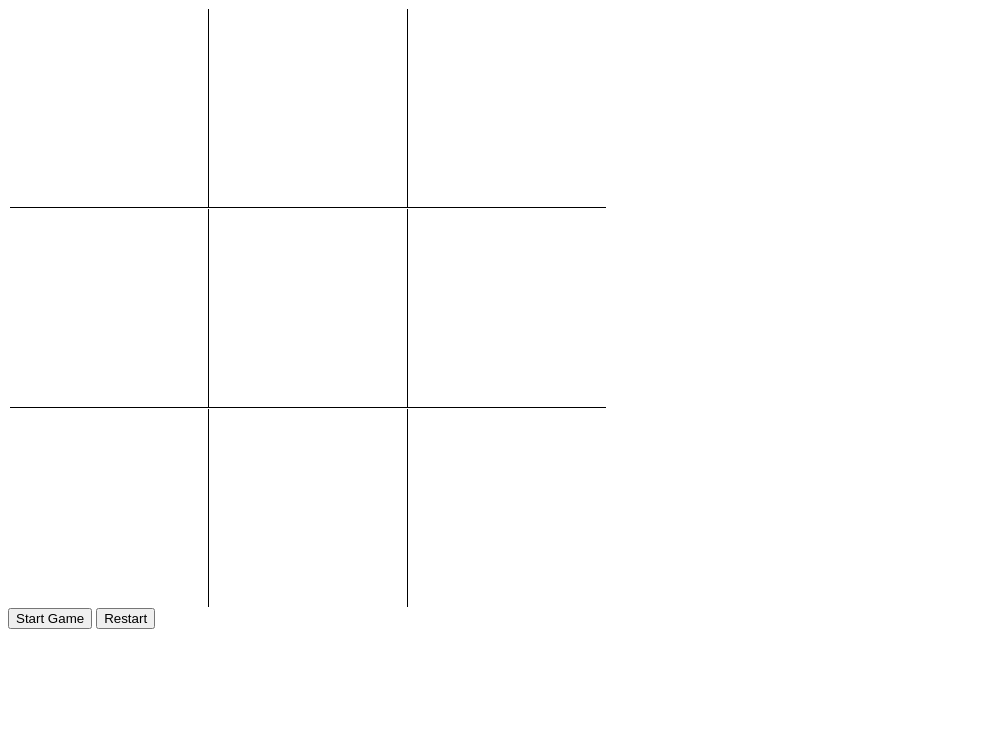
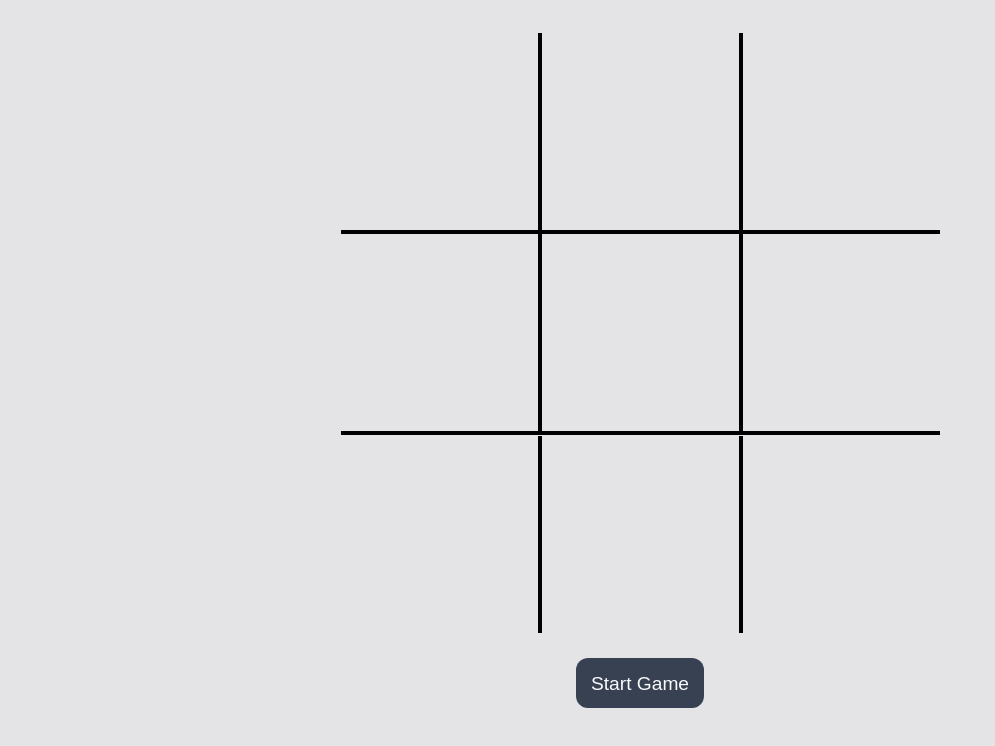
Before and after one commit to function09/Tic-Tac-Toe, a website: page index.html in a window 1280 px wide. Shown: the whole page, without its empty margins (0-995 px from the left). Drawn offline with Linux system fonts and the light colour scheme.

Commit message:
Clean up code and add styling

```diff
--- a/index.html
+++ b/index.html
@@ -7,9 +7,13 @@
     <title>Tic Tac Toe</title>
     <link rel="stylesheet" href="style.css">
     <script src="script.js" defer></script>
+    <link rel="preconnect" href="https://fonts.googleapis.com">
+    <link rel="preconnect" href="https://fonts.gstatic.com" crossorigin>
+    <link href="https://fonts.googleapis.com/css2?family=Roboto&display=swap" rel="stylesheet">
 </head>
 <body>
     <div class="container">
+    <div class="gridContainer">
         <div class="square" id="square0" data-index="0"></div>
         <div class="square" id="square1" data-index="1"></div>
         <div class="square" id="square2" data-index="2"></div>
@@ -20,7 +24,10 @@
         <div class="square" id="square7" data-index="7"></div>
         <div class="square" id="square8" data-index="8"></div>
     </div>
-    <button id="startGame">Start Game</button>
-    <button id="restart">Restart</button>
+    <div class="buttonsContainer">
+        <button id="startGame">Start Game</button>
+        <button id="restart">Restart</button>
+    </div>
+</div>
 </body>
 </html>
--- a/script.js
+++ b/script.js
@@ -1,5 +1,5 @@
 const gameBoard = (() => {
-  let gameBoardArray = Array(9).fill("");
+  const gameBoardArray = Array(9).fill("");
   return { gameBoardArray };
 })();
 
@@ -9,6 +9,7 @@ const playerFactory = (marker) => {
 };
 
 const createDisplay = (() => {
+  const selectRestartButton = document.querySelector("#restart");
   const selectContainer = document.querySelector(".container");
   const createDiv = document.createElement("div");
   createDiv.classList.add("playerDisplay");
@@ -35,6 +36,10 @@ const createDisplay = (() => {
     return createDiv.textContent;
   };
 
+  const restartGame = () => {
+    selectRestartButton.style.display = "block";
+  };
+
   return {
     createDiv,
     player1Turn,
@@ -42,6 +47,7 @@ const createDisplay = (() => {
     player1Winner,
     player2Winner,
     drawGame,
+    restartGame,
   };
 })();
 
@@ -51,6 +57,7 @@ const gameFlow = (() => {
   let currentPlayer = player2;
   let isPlaying = true;
   let isWinner;
+
   const takeTurns = () => {
     if (currentPlayer === player2) {
       currentPlayer = player1;
@@ -76,6 +83,7 @@ const checkWinAndDraw = (() => {
     [0, 4, 8],
     [2, 4, 6],
   ];
+
   const checkWin = () => {
     const player1Winner = (element) => {
       const player1Wins = getGameBoardArray[element] === "X";
@@ -92,10 +100,12 @@ const checkWinAndDraw = (() => {
         createDisplay.player1Winner();
         gameFlow.isPlaying = false;
         gameFlow.isWinner = true;
+        createDisplay.restartGame();
       } else if (winningCombinations[i].every(player2Winner)) {
         createDisplay.player2Winner();
         gameFlow.isPlaying = false;
         gameFlow.isWinner = true;
+        createDisplay.restartGame();
       }
     }
   };
@@ -113,6 +123,8 @@ const checkWinAndDraw = (() => {
 const getEventListener = (() => {
   const selectSquares = () => document.querySelectorAll(".square");
   const selectButtons = () => document.querySelectorAll("button");
+  const selectStartGame = document.querySelector("#startGame");
+  const selectRestart = document.querySelector("#restart");
 
   const addMarker = () => {
     selectSquares().forEach((square) => {
@@ -123,7 +135,6 @@ const getEventListener = (() => {
           gameFlow.isPlaying === true
         ) {
           gameBoard.gameBoardArray.splice(selectIndex, 1, gameFlow.takeTurns());
-
           if (gameFlow.isPlaying === false) {
             return;
           }
@@ -142,6 +153,7 @@ const getEventListener = (() => {
         if (e.target.id === "startGame") {
           addMarker();
           createDisplay.player1Turn();
+          selectStartGame.style.display = "none";
         } else if (e.target.id === "restart") {
           gameBoard.gameBoardArray.fill("", 0);
           selectSquares().forEach((square) => {
@@ -151,6 +163,7 @@ const getEventListener = (() => {
           gameFlow.isWinner = false;
           gameFlow.takeTurns();
           createDisplay.player1Turn();
+          selectRestart.style.display = "none";
         }
       });
     });
--- a/style.css
+++ b/style.css
@@ -1,19 +1,40 @@
-.container {
+body {
+    font-family: 'Roboto', sans-serif;
+    background-color: #e4e4e7;
+}
+.buttonsContainer{
+    display: flex;
+    justify-content: center;
+    height: 50px;
+    width: 200px;
+    margin-top: 25px;
+}
+
+.container{
+    display: flex;
+    justify-content: center;
+    flex-direction: column;
+    align-items: center;
+}
+
+.gridContainer {
     display: flex;
     flex-wrap: wrap;
     justify-content: center;
     align-items: center;
     height: 600px;
     width: 600px;
+    margin-top: 25px;
 }
+
 
 .square {
     display: flex;
-    height: 198px;
-    width: 198px;
-    border-bottom: 1px solid black;
-    border-right: 1px solid black ;
-    font-size: 4em;
+    height: 197px;
+    width: 197px;
+    border-bottom: 4px solid black;
+    border-right: 4px solid black ;
+    font-size: 8em;
     justify-content: center;
     align-items: center;
 }
@@ -25,3 +46,21 @@
 #square2, #square5, #square8{
     border-right: none;
 }
+
+#restart {
+    display: none
+}
+
+.playerDisplay {
+    font-size: 2em;
+    border-radius: 12px;
+}
+
+button {
+    border: none;
+    border-radius: 12px;
+    padding: 15px;
+    font-size: 1.2em;
+    background-color: #374151;
+    color: #f8fafc;
+}
```
